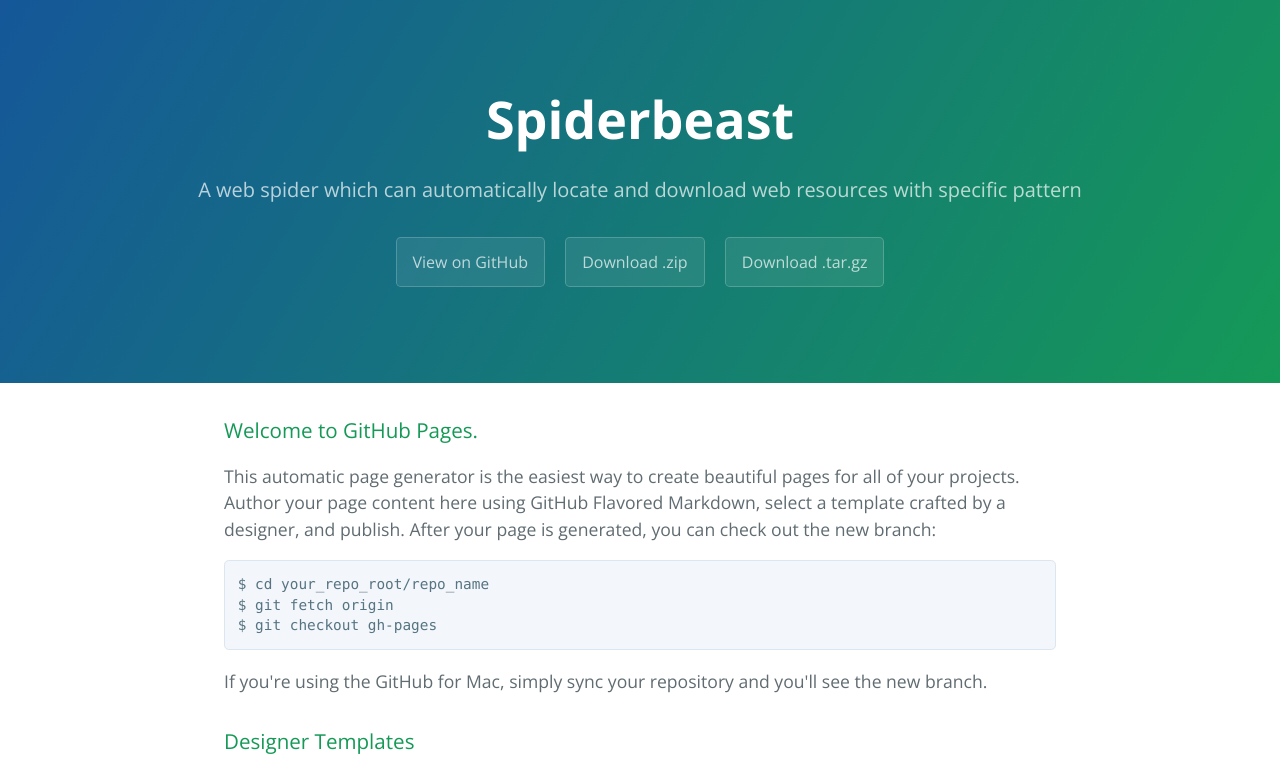
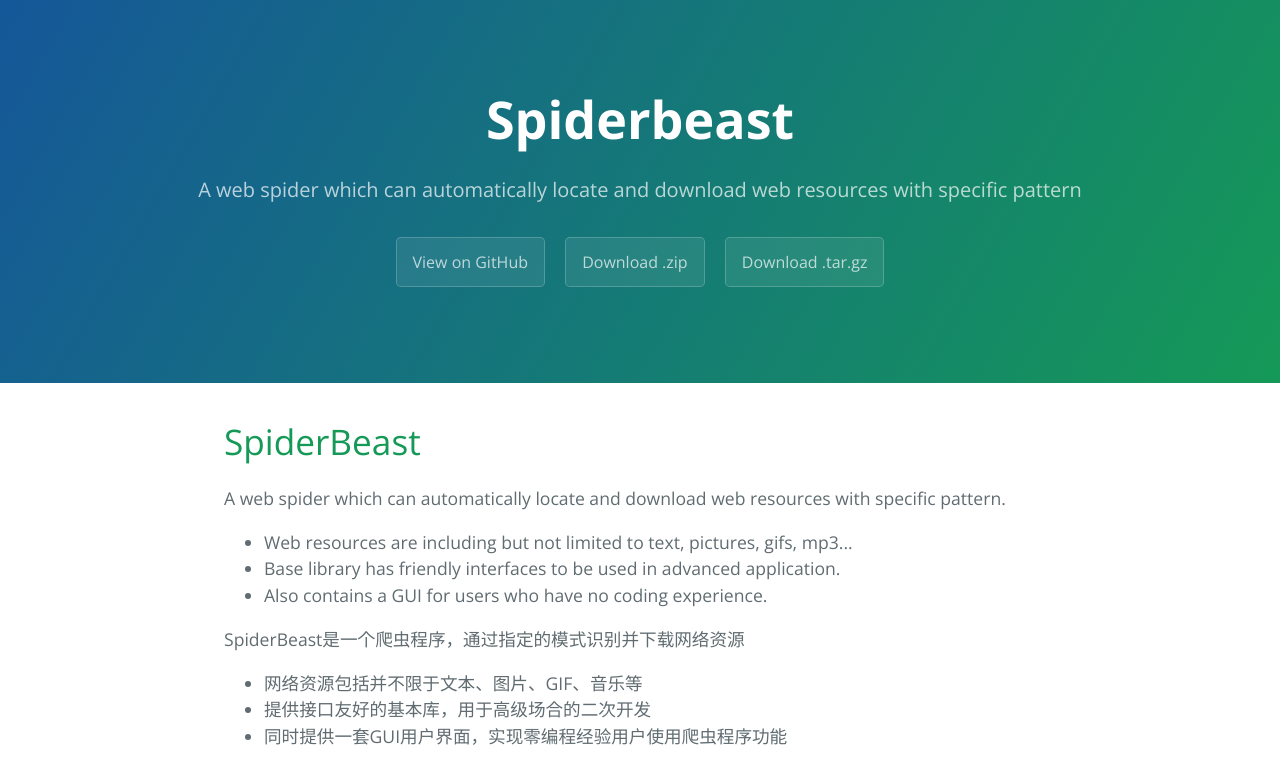
Before and after one commit to BlessingSoftware/SpiderBeast, a plain HTML site: page index.html in a window 1280 px wide. Shown: the top 772 px of the page. Drawn offline with nearby package versions, Linux system fonts and the light colour scheme.

```diff
--- a/index.html
+++ b/index.html
@@ -19,7 +19,26 @@
     </section>
 
     <section class="main-content">
-      <h3>
+      <h1>
+<a id="spiderbeast" class="anchor" href="#spiderbeast" aria-hidden="true"><span class="octicon octicon-link"></span></a>SpiderBeast</h1>
+
+<p>A web spider which can automatically locate and download web resources with specific pattern.</p>
+
+<ul>
+<li>Web resources are including but not limited to text, pictures, gifs, mp3...</li>
+<li>Base library has friendly interfaces to be used in advanced application.</li>
+<li>Also contains a GUI for users who have no coding experience.</li>
+</ul>
+
+<p>SpiderBeast是一个爬虫程序，通过指定的模式识别并下载网络资源</p>
+
+<ul>
+<li>网络资源包括并不限于文本、图片、GIF、音乐等</li>
+<li>提供接口友好的基本库，用于高级场合的二次开发</li>
+<li>同时提供一套GUI用户界面，实现零编程经验用户使用爬虫程序功能</li>
+</ul>
+
+<h3>
 <a id="welcome-to-github-pages" class="anchor" href="#welcome-to-github-pages" aria-hidden="true"><span class="octicon octicon-link"></span></a>Welcome to GitHub Pages.</h3>
 
 <p>This automatic page generator is the easiest way to create beautiful pages for all of your projects. Author your page content here using GitHub Flavored Markdown, select a template crafted by a designer, and publish. After your page is generated, you can check out the new branch:</p>
```
Also changed, not shown: params.json (+1 -1 lines).
